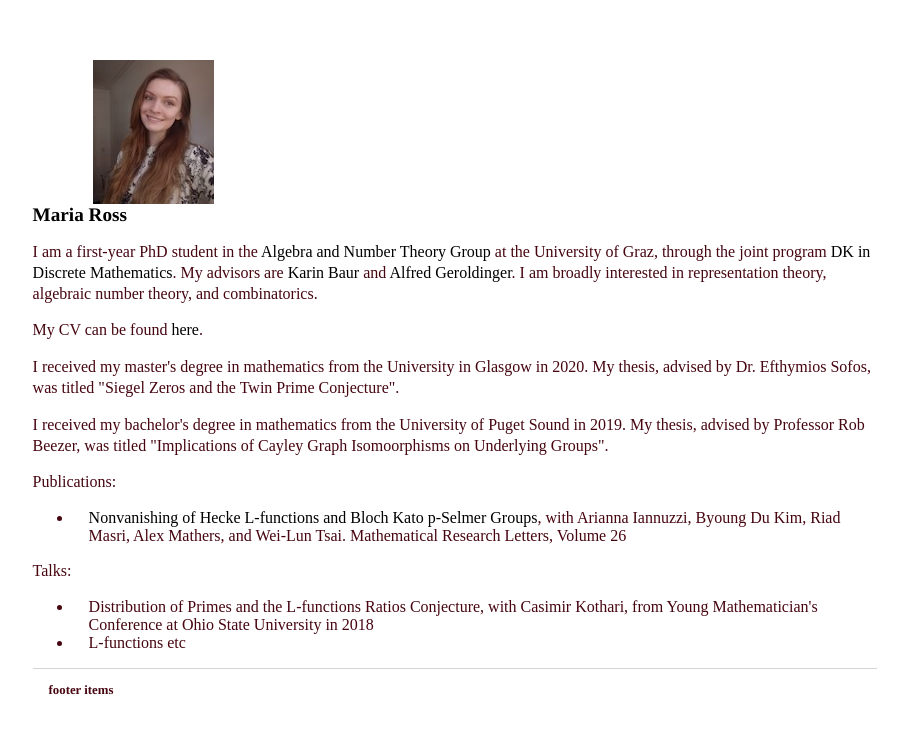
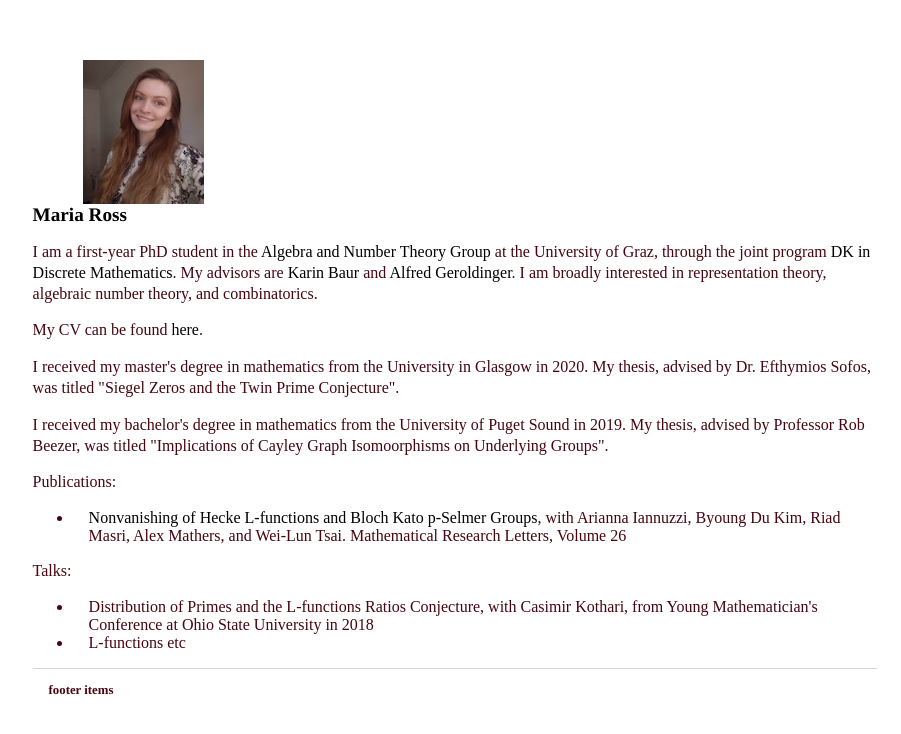
Before and after one commit to mariarross/mariarross.github.io, a Jekyll site: the page built from index.html, in a window 1280 px wide. Shown: the top 734 px of the page, without its empty margins (185-1086 px from the left). Built offline with Jekyll 4.4.1, drawn with Linux system fonts in a browser that asks for light colours.

Commit message:
Update index.html

```diff
--- a/index.html
+++ b/index.html
@@ -3,7 +3,7 @@ layout: default
 title: Maria Ross
 ---
 <div class="blurb">
-	<h1> <img src="/dgdsfgdfg.jpg" style="display: block; margin-left: 60px;" />  Maria Ross </h1>
+	<h1> <img src="/dgdsfgdfg.jpg" style="display: block; margin-left: 50px;" />  Maria Ross </h1>
 	<p> I am a first-year PhD student in the <a href="https://imsc.uni-graz.at/AlgNTh/", target="_blank">Algebra and Number Theory Group</a> at the University of  Graz, through the joint program <a href="https://www.math.tugraz.at/discrete/", target="_blank">DK in Discrete Mathematics</a>. My advisors are <a href="https://imsc.uni-graz.at/baur/", target="_blank">Karin Baur</a> and <a href="https://imsc.uni-graz.at/geroldinger/", target="_blank">Alfred Geroldinger</a>.  I am broadly interested in representation theory, algebraic number theory, and combinatorics.</p>
 	<p> My CV can be found <a href="/CV_V2 (2).pdf", target="_blank">here</a>.</p>
 	<p> I received my master's degree in mathematics from the University in Glasgow in 2020. My thesis, advised by Dr. Efthymios Sofos, was titled "Siegel Zeros and the Twin Prime Conjecture". </p>
```
